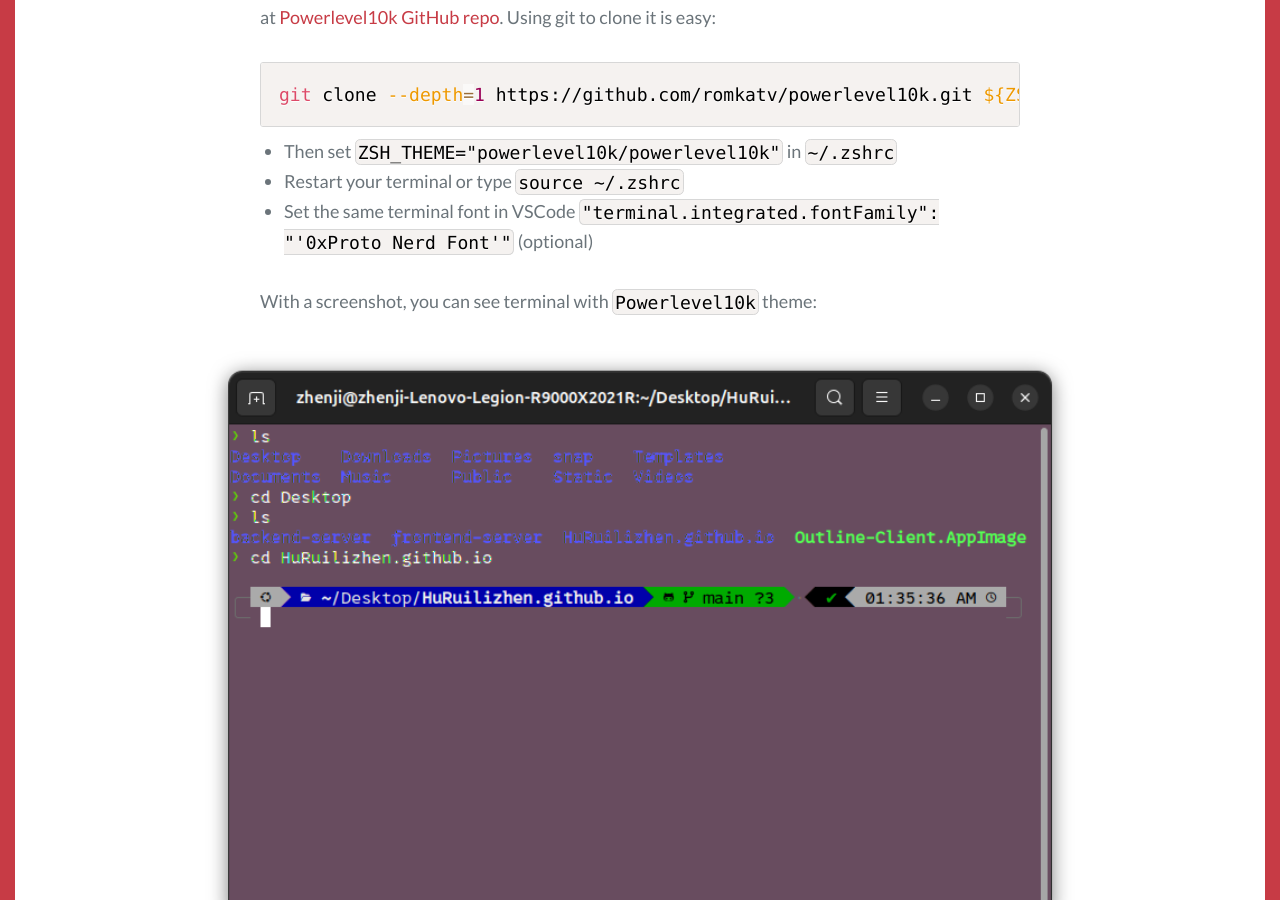
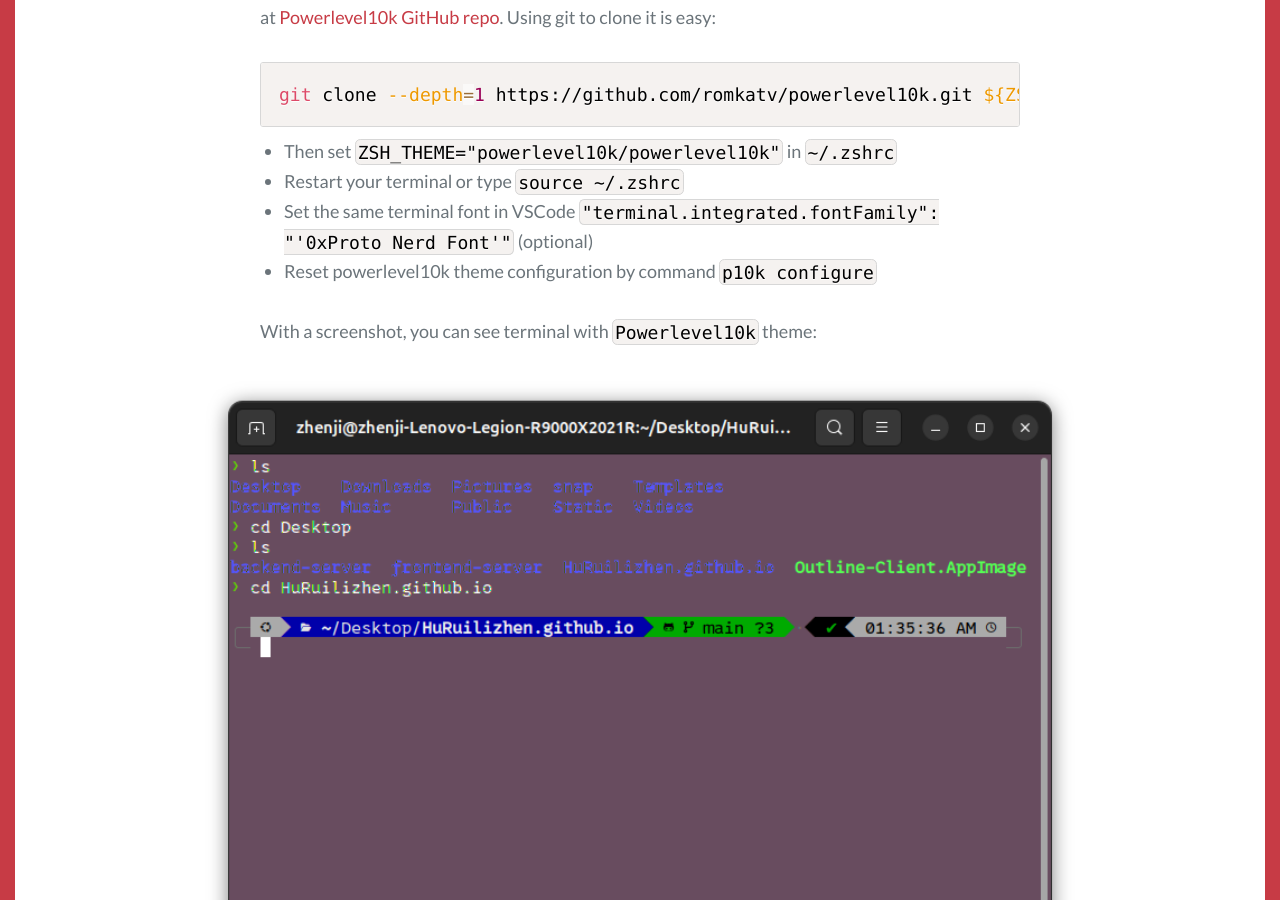
Before and after one commit to HuRuilizhen/HuRuilizhen.github.io, a Jekyll site: the page built from _posts/2024-10-15-Linux-Terminal-Beautify.md, in a window 1280 px wide and 900 px high, scrolled down 4334 px. Built offline with Jekyll 4.4.1, drawn with Linux system fonts in a browser that asks for light colours; some web fonts are replaced; comment, search, counter and statistics services are not loaded.

Commit message:
chore(linux-term-beautify): add p10k config cmd

````diff
--- a/_posts/2024-10-15-Linux-Terminal-Beautify.md
+++ b/_posts/2024-10-15-Linux-Terminal-Beautify.md
@@ -12,6 +12,7 @@
 <!--more-->
 
 ## Table of Content
+
 - [Shell Setup](#shell-setup)
   - [ZSH](#zsh)
   - [Oh My ZSH](#oh-my-zsh)
@@ -73,6 +74,7 @@
 - Then set `ZSH_THEME="powerlevel10k/powerlevel10k"` in `~/.zshrc`
 - Restart your terminal or type `source ~/.zshrc`
 - Set the same terminal font in VSCode `"terminal.integrated.fontFamily": "'0xProto Nerd Font'"` (optional)
+- Reset powerlevel10k theme configuration by command `p10k configure`
 
 With a screenshot, you can see terminal with `Powerlevel10k` theme:
 
@@ -134,6 +136,7 @@
 | `<command> <file path>/**` | Combine fzf with other commands |
 
 - Additionally, if you want to make `fzf` work with `editor`, you can add following lines in `~/.zshrc`:
+
 ```bash
 function open-editor-with-fzf() {
     local file=$(find . -type f | fzf --preview="cat {}")
@@ -160,6 +163,7 @@
 alias ls="eza --color=always --long --git --icons=always --no-time --no-user --no-permissions"
 alias ll="eza --color=always --long --git --icons=always --header"
 ```
+
 Then restart your terminal or type `source ~/.zshrc`, and try `ls` and `ll`.
 
 {% include image_caption.html imageurl="/images/terminal-with-eza-ls.png" title="Terminal with eza ls" caption="Terminal with eza ls"%}
@@ -181,6 +185,7 @@
 {% include image_caption.html imageurl="/images/terminal-with-man.png" title="Terminal with man" caption="Terminal with man"%}
 
 ## fastfetch
+
 A command-line system information tool that is easy to use and fast. The install process is a bit different from others. We need to add `ppa:zhangsongcui3371/fastfetch` to our sources, and then install it.
 
 ```bash
@@ -200,17 +205,23 @@
 # Editor Setup
 
 ## Neovim
+
 AstroNvim is an aesthetically pleasing and feature-rich neovim config that is extensible and easy to use with a great set of plugins. To install it, you need to install `neovim` first.
+
 ```bash
 sudo apt install neovim
 ```
+
 - Then clean up cache and state files:
+
 ```bash
 mv ~/.local/share/nvim ~/.local/share/nvim.bak
 mv ~/.local/state/nvim ~/.local/state/nvim.bak
 mv ~/.cache/nvim ~/.cache/nvim.bak
 ```
+
 - Clone [AstroNvim](https://github.com/AstroNvim/AstroNvim) repository
+
 ```bash
 git clone --depth 1 https://github.com/AstroNvim/template ~/.config/nvim
 # remove template's git connection to set up your own later
@@ -219,6 +230,7 @@
 ```
 
 ## Integrate with AI Tools
+
 Codeium is a powerful code assistant that provides an AI-powered code completion, code refactoring, and code formatting. I usually use it in my daily work before with `VSCode`. Let's do it in `Neovim`, add a new file named `codeium.lua` in `~/.config/nvim/lua/plugins/` and add the following lines:
 
 ```lua
````
